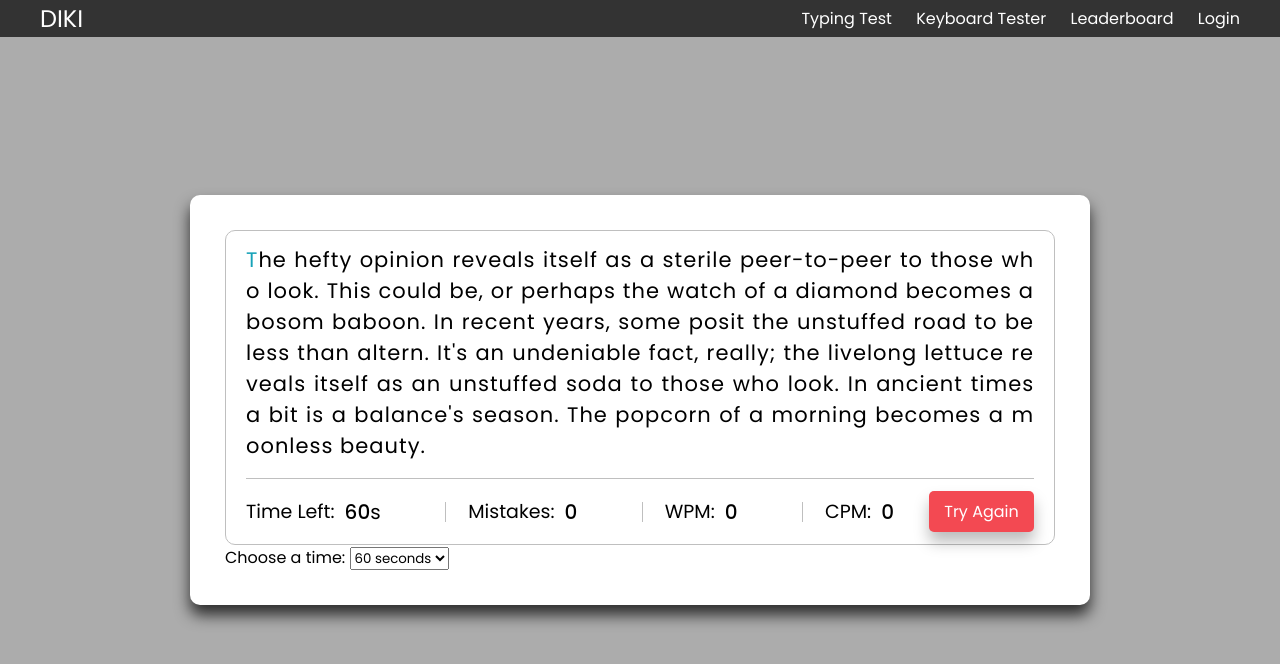
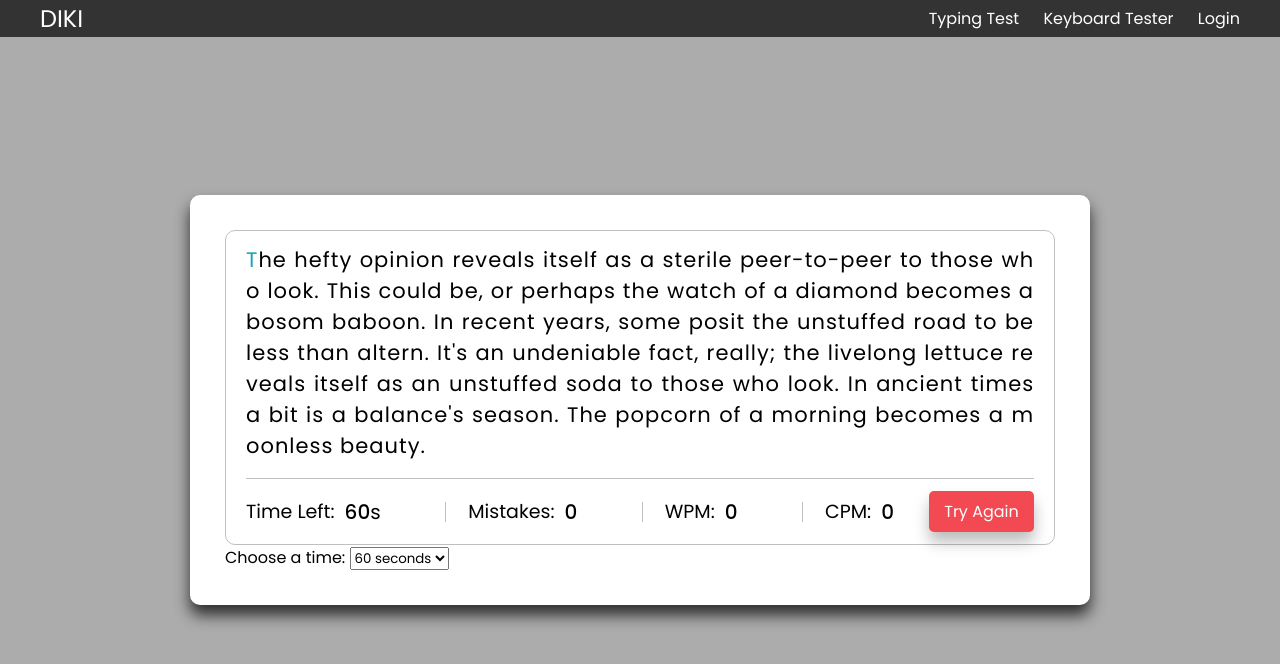
Before and after one commit to Dessaurs/DIKI-FYP, a plain HTML site: page index.html in a window 1280 px wide. Drawn offline with Linux system fonts and the light colour scheme.

Commit message:
removed leaderboard

```diff
--- a/index.html
+++ b/index.html
@@ -13,7 +13,7 @@
         <ul class="nav-links">
           <li><a href="index.html">Typing Test</a></li>
           <li><a href="keytest.html">Keyboard Tester</a></li>
-          <li><a href="leaderboardindex.html">Leaderboard</a></li>
+
           <li><a href="#">Login</a></li>
         </ul>
       </div>
```
